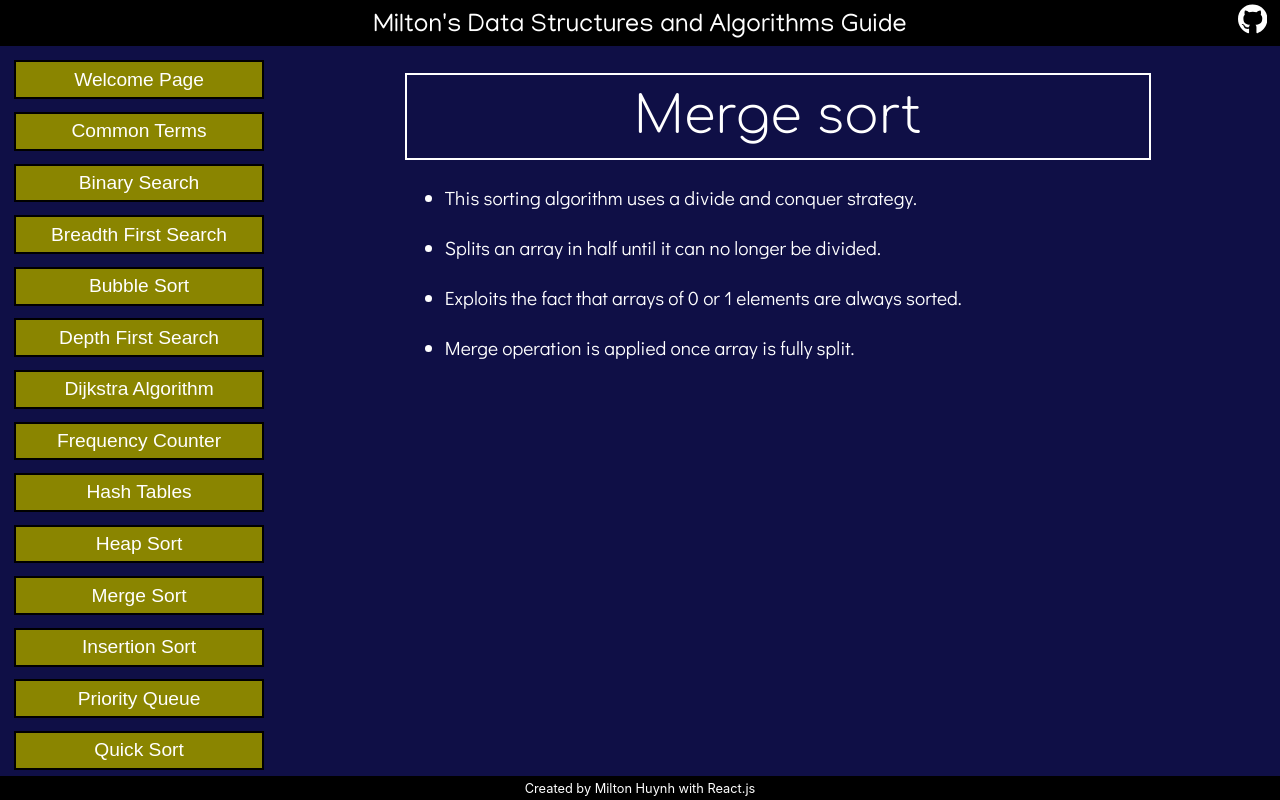
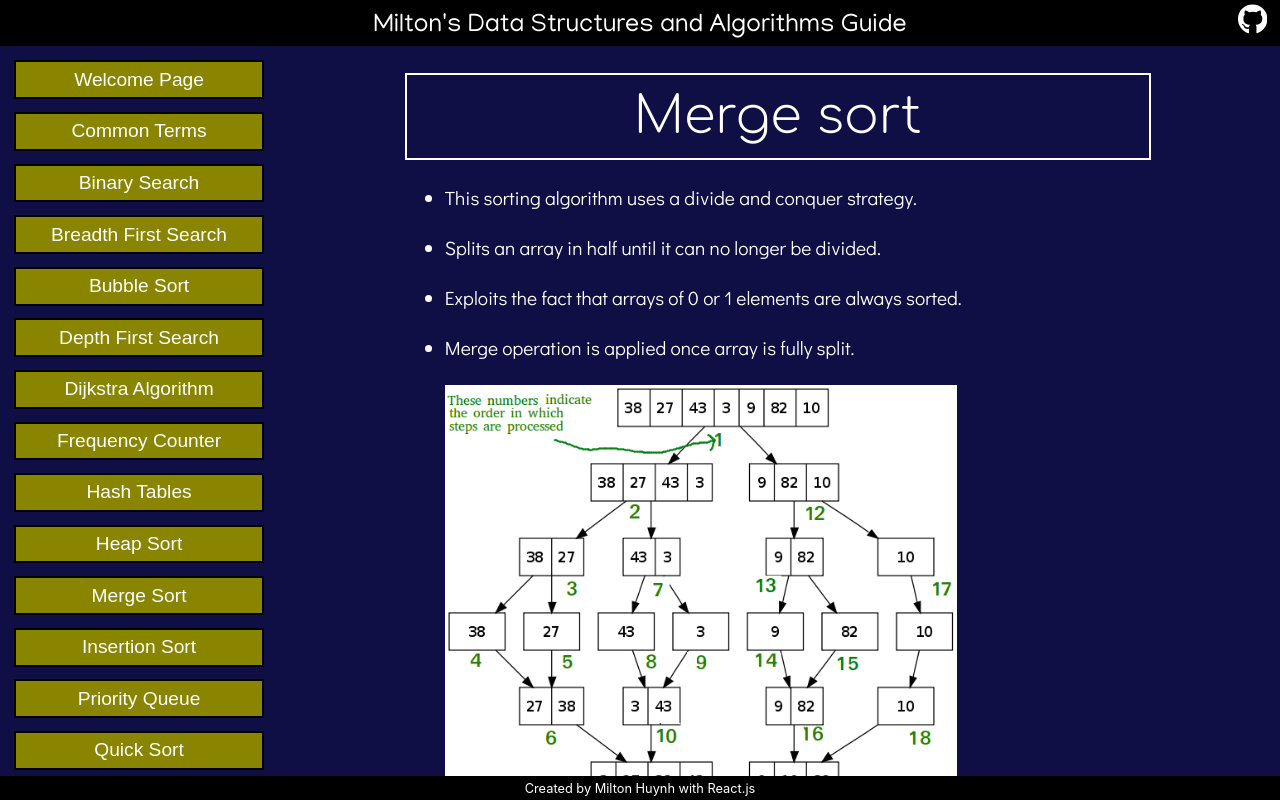
Before and after one commit to miltonhuynh/DSA-guide, a React (Create React App) app in the folder app/: page /DSA-guide/MergeSort in a window 1280 px wide. Built offline with nearby package versions, Linux system fonts and the light colour scheme; a web font is replaced by a local one.

Commit message:
Added illustration to merge sort

```diff
--- a/app/src/Concepts/MergeSort.js
+++ b/app/src/Concepts/MergeSort.js
@@ -10,6 +10,7 @@ export default function MergeSort() {
           <li>Splits an array in half until it can no longer be divided.</li><br/>
           <li>Exploits the fact that arrays of 0 or 1 elements are always sorted.</li><br/>
           <li>Merge operation is applied once array is fully split.</li><br/>
+          <img src={require('../images/merge.jpg')} style={{width: "40vw"}} alt="Merge sort illustration"></img>
         </div></ul>
       </div>
     </div>
```
Also changed, not shown: app/src/images/merge.jpg (added).
